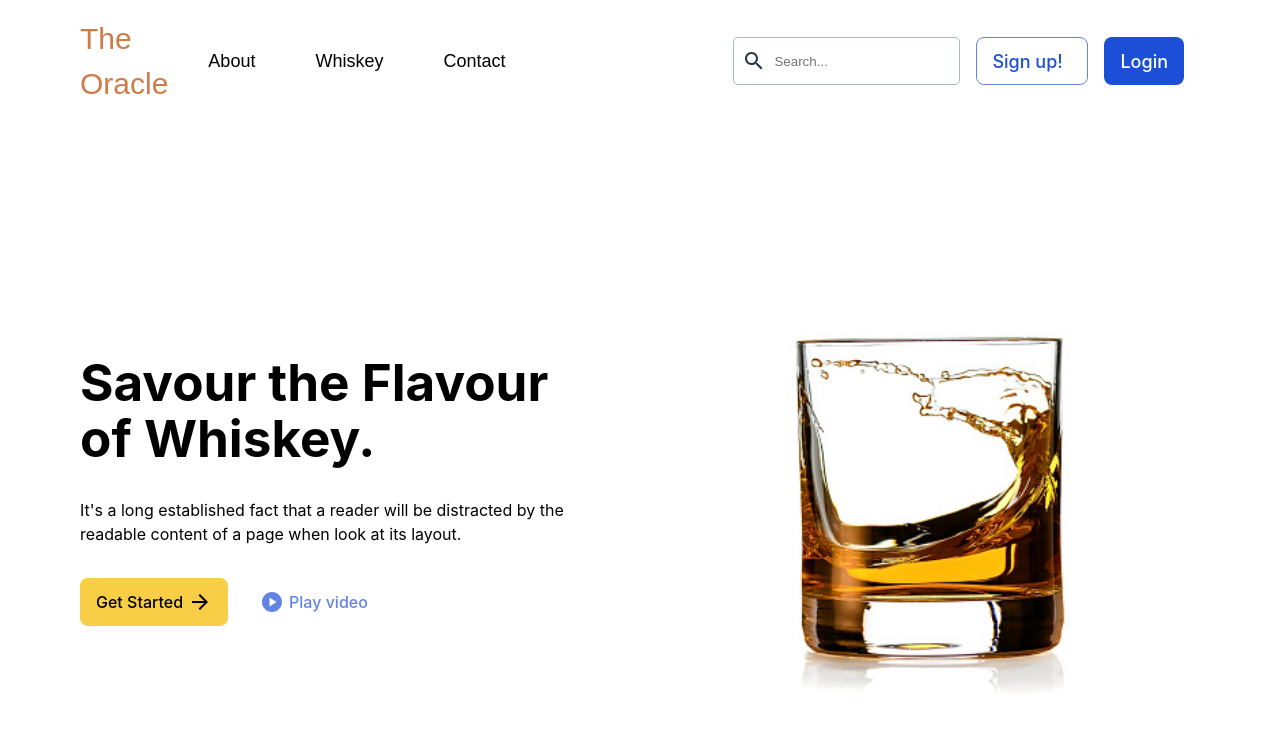
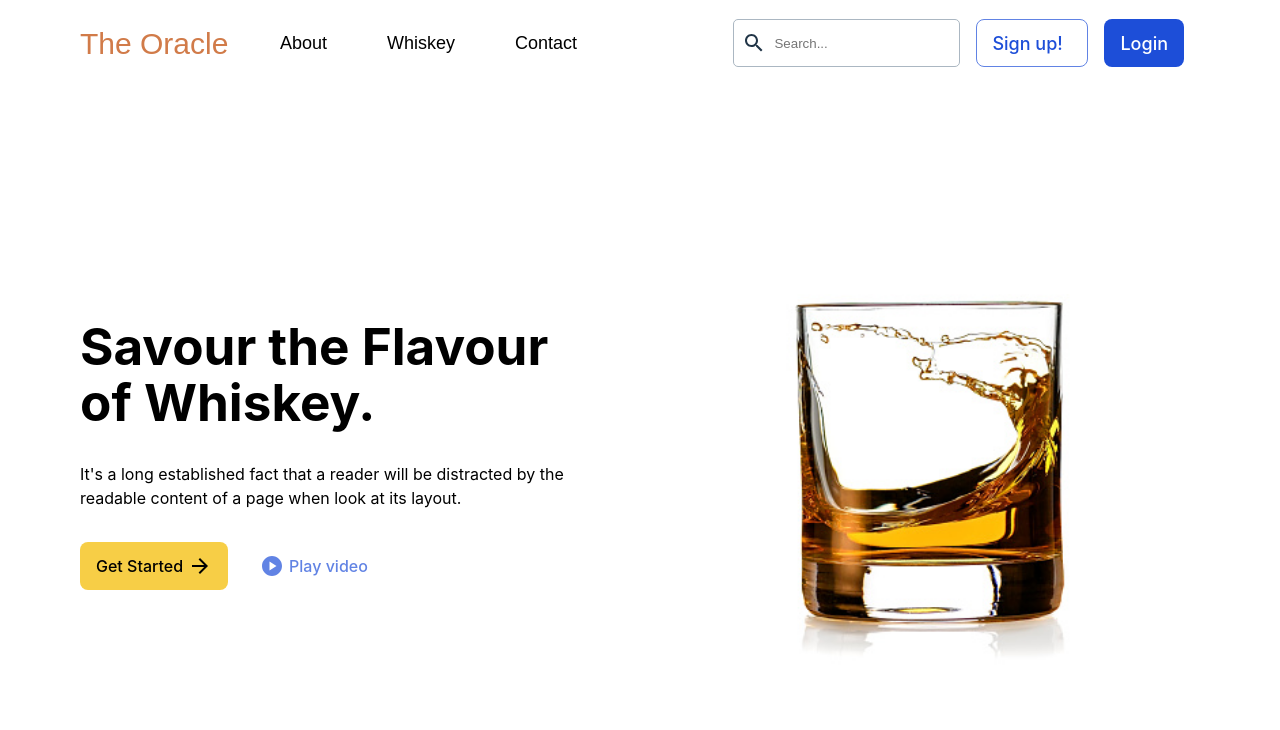
Before and after one commit to RAYMUNDOOOO/savior-iq, a React (Vite) app: page / in a window 1280 px wide. Shown: the top 730 px of the page. Built offline with nearby package versions, Linux system fonts and the light colour scheme.

Commit message:
connect the stuff
- fix the oracle
- change prop to connect to whiskey page state

```diff
--- a/src/components/NavBar.jsx
+++ b/src/components/NavBar.jsx
@@ -32,7 +32,7 @@ function Navbar() {
         <nav className={`${styles.navbar}`}>
           {/* logo */}
           <Link to="/" className={`${styles.logo}`}>
-            The Oracle
+            <span>The Oracle</span>
           </Link>
           <ul className={`${styles.navMenu} ${isActive ? styles.active : ""}`}>
             <li onClick={removeActive}>
--- a/src/pages/Whiskey.jsx
+++ b/src/pages/Whiskey.jsx
@@ -43,7 +43,7 @@ function Whiskey() {
       <div style={{ textAlign: "left" }}>
         <SideFilter text={state.type ? "whiskey" : "chemistry"} />
         <Toggle change={handleChange} />
-        <Grid appliedMode={false}/>
+        <Grid appliedMode={state.type} />
       </div>
     </div>
   );
```
